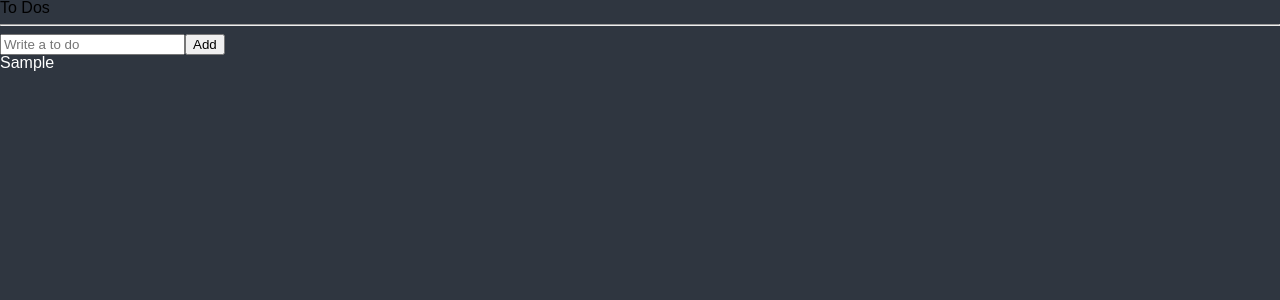
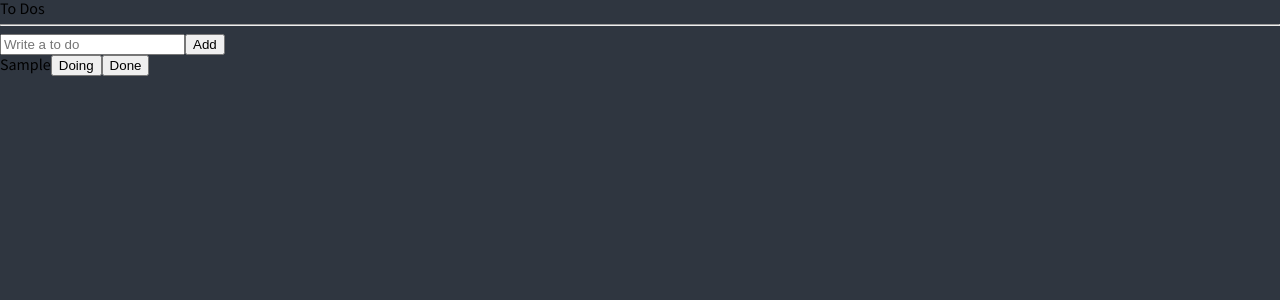
Before and after one commit to kimwonhyeong/react-typescript-recoil, a React (Create React App) app: page / in a window 1280 px wide. Both pictures are taken after typing "Sample" into the empty fields and a click on the button "Add". Shown: the top 300 px of the page. Built offline with nearby package versions, Linux system fonts and the light colour scheme.

Commit message:
recoilHookForm2

```diff
--- /dev/null
+++ b/src/atom.tsx
@@ -0,0 +1,12 @@
+import {atom} from "recoil";
+
+export interface IToDo {
+	text: string,
+	id: number,
+	category: "TO_DO" | "DOING" | "DONE";
+}
+
+export const toDoState = atom<IToDo[]>({
+	key: "toDo",
+	default: [],
+});
--- /dev/null
+++ b/src/components/CreateToDo.tsx
@@ -0,0 +1,29 @@
+import {useForm} from "react-hook-form";
+import {toDoState} from "../atom";
+import {useSetRecoilState} from "recoil";
+
+type IForm = {
+  toDo: string;
+};
+
+function CreateToDo(){
+	const setToDos = useSetRecoilState(toDoState);
+	const {register, handleSubmit, setValue} = useForm<IForm>();
+	const onSubmit = (data: IForm)=>{
+		setToDos((beforeToDos) => [
+			{text: data.toDo, id: Date.now(), category: "TO_DO"},
+			...beforeToDos,
+		]);
+		setValue("toDo","");
+	};
+	return(
+		<form onSubmit={handleSubmit(onSubmit)}>
+			<input {...register("toDo", {
+			required: "Please write a To Do"})}
+			placeholder="Write a to do"/>
+			<button>Add</button>
+		</form>
+	);
+};
+
+export default CreateToDo;
--- /dev/null
+++ b/src/components/ToDo.tsx
@@ -0,0 +1,38 @@
+import { IToDo, toDoState } from "../atom";
+import {useSetRecoilState} from "recoil";
+function ToDo({text, category, id}:IToDo){
+	const setToDos = useSetRecoilState(toDoState);
+	const onClick = (e: React.MouseEvent<HTMLButtonElement>)=>{
+		const { currentTarget: {name} } = e;
+		console.log(name);
+		setToDos((prev : IToDo[])=>{ //:IToDo[] 안 해도 에러 안 나더라.
+			const targetIndex = prev.findIndex((element)=>element.id === id);
+			const newToDos = [...prev];
+			const newToDo = { text, id, category: name as any }; //prop를 받아올 때 category만 받아왔다. 그렇기 때문에 name이 적절한 type을 가지고 있는지 확신하지 못한다.
+			newToDos.splice(targetIndex, 1, newToDo);
+			return newToDos;
+			// return [
+			// 		...oldToDos.slice(0, targetIndex),
+			// 		newToDo,
+			// 		...oldToDos.slice(targetIndex + 1),
+			// 	  ];
+			//위의 방법은 slice를 이용함
+		});
+	};
+	// 상태관리툴을 사용할때는 기본적으로 기존 toDoState를 mutate하지 않고 상태를 변경해줘야 합니다.
+	// 그냥 const newTodos = prevTodos 이렇게 하시면 prevTodos를 가리키는 주소를 newTodos에
+	// 할당하기 때문에 newTodos를 변경하면 prevTodos도 같이 변경되어 mutate 되게됩니다.
+	// 그래서 완전히 새로운 object나 array를 만들어주고 거기에 요소들을
+	// 그대로 입력해주기위해 spread 방식을 사용한것입니다. 다른 방식으로는 assign 등을
+	// 사용해 할당 할 수도 있습니다.
+	return(
+		<li>
+			<span>{text}</span>
+			{category !== "DOING" ? <button name="DOING" onClick={onClick}>Doing</button> : null}
+			{category !== "TO_DO" ? <button name="TO_DO" onClick={onClick}>To Do</button> : null}
+			{category !== "DONE" ? <button name="DONE" onClick={onClick}>Done</button> : null}
+		</li>
+	);
+}
+
+export default ToDo;
--- a/src/components/ToDoList.tsx
+++ b/src/components/ToDoList.tsx
@@ -1,49 +1,18 @@
-import {useForm} from "react-hook-form";
-import {atom, useRecoilState} from "recoil";
-import styled from "styled-components";
-
-const Li = styled.li`
-	color: white;
-`;
-
-type IForm = {
-  toDo: string;
-};
-
-const toDoState = atom<IToDo[]>({
-	key: "toDo",
-	default: [],
-});
-
-interface IToDo {
-	text: string,
-	id: number,
-	category: "TO_DO" | "DOING" | "DONE";
-}
+import {useRecoilValue} from "recoil";
+import CreateToDo from "./CreateToDo";
+import {toDoState} from "../atom";
+import ToDo from "./ToDo";
 
 function ToDoList(){
-	const [toDos, setToDos] = useRecoilState(toDoState);
-	const {register, handleSubmit, setValue} = useForm<IForm>();
-	const onSubmit = (data: IForm)=>{
-		setToDos((beforeToDos) => [
-			{text: data.toDo, id: Date.now(), category: "TO_DO"},
-			...beforeToDos,
-		]);
-		setValue("toDo","");
-		console.log(toDos);
-	};
+	const toDos = useRecoilValue(toDoState);
+	console.log(toDos);
 	return (
 		<div>
 			<h1>To Dos</h1>
 			<hr/>
-			<form onSubmit={handleSubmit(onSubmit)}>
-				<input {...register("toDo", {
-						required: "Please write a To Do"
-					})} placeholder="Write a to do"/>
-				<button>Add</button>
-			</form>
+			<CreateToDo />
 			<ul>
-				{toDos.map((toDo)=>(<Li key={toDo.id}>{toDo.text}</Li>))}
+				{toDos.map((toDo)=>(<ToDo key={toDo.id} {...toDo} />))}
 			</ul>
 		</div>
 	);
```
